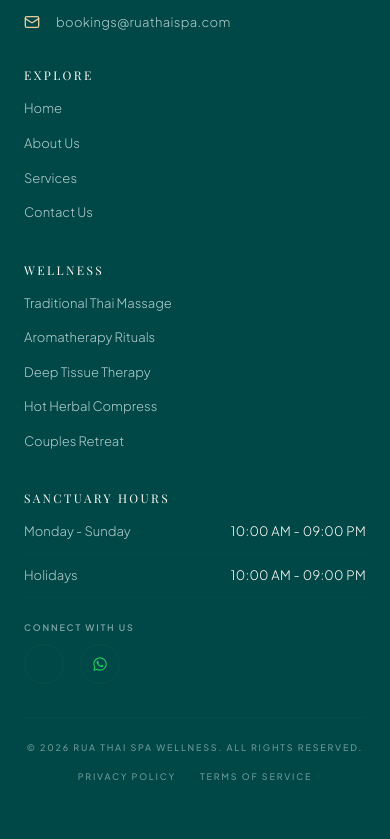
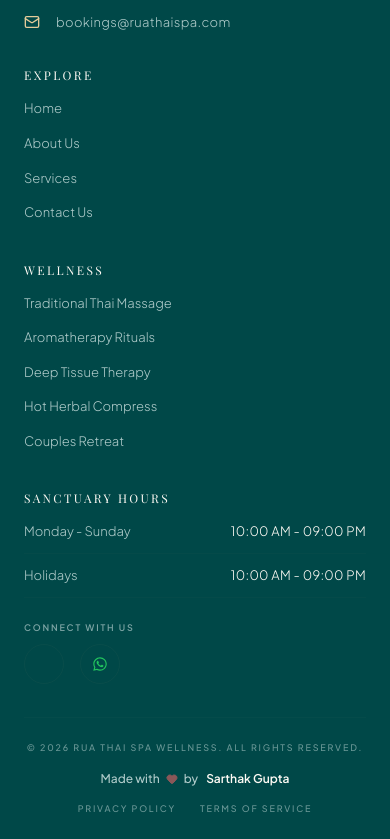
Before and after one commit to SarthakGup05/Ruthaispa, a React (Vite) app: page / in a window 390 px wide. Shown: the part 11144-11983 px from the top of the page. Before the commit the page ends 11951 px from the top, so only its background shows below. Built offline with nearby package versions, Linux system fonts and the light colour scheme; some icons are missing; a web font is replaced by a local one.

Commit message:
feat: add responsive footer component with contact info and navigation links

```diff
--- a/src/components/layout/Footer.jsx
+++ b/src/components/layout/Footer.jsx
@@ -1,5 +1,5 @@
 import React from 'react';
-import { MapPin, Phone, Mail } from 'lucide-react';
+import { MapPin, Phone, Mail, Heart } from 'lucide-react';
 import { InstagramIcon } from '../icons/lucide-instagram';
 import { Whatsapp } from '../icons/whatsapp';
 import Logo from '../ui/Logo';
@@ -131,7 +131,18 @@ export default function Footer() {
       <div className="max-w-7xl mx-auto px-6">
         <div className="border-t border-border/10 pt-6 flex flex-col md:flex-row items-center justify-between gap-4 text-[9px] uppercase tracking-[0.2em] text-muted-foreground/60 font-medium">
           <p>© {currentYear} RUA Thai Spa Wellness. All rights reserved.</p>
-          <div className="flex gap-6">
+          <p className="flex items-center gap-1 normal-case tracking-normal font-sans text-xs text-muted-foreground">
+            Made with <Heart className="w-3 h-3 text-destructive fill-destructive animate-pulse mx-0.5" /> by{" "}
+            <a
+              href="https://saarthak.xyz/"
+              target="_blank"
+              rel="noopener noreferrer"
+              className="font-semibold text-foreground hover:text-primary transition-colors hover:underline ml-1"
+            >
+              Sarthak Gupta
+            </a>
+          </p>
+          <div className="flex gap-6 font-medium">
             <a href="#" className="hover:text-primary transition-colors">Privacy Policy</a>
             <a href="#" className="hover:text-primary transition-colors">Terms of Service</a>
           </div>
```
